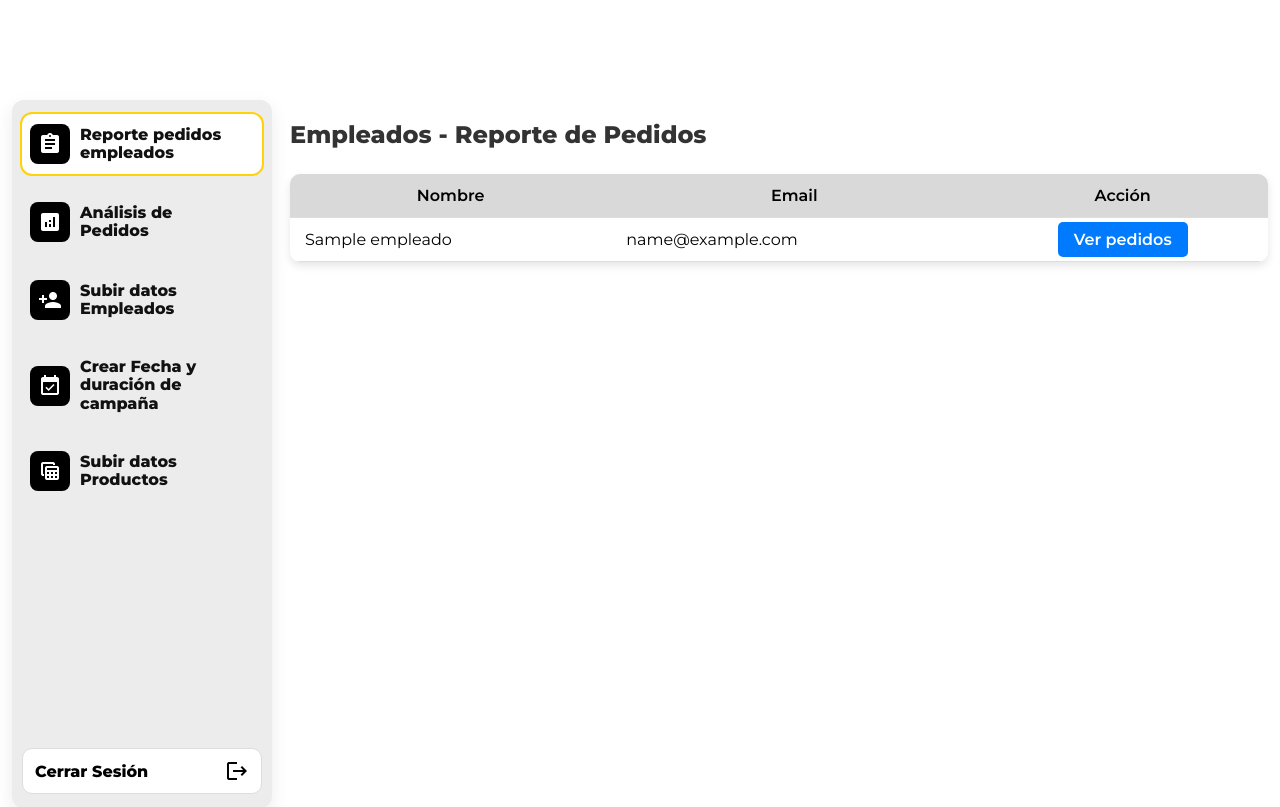
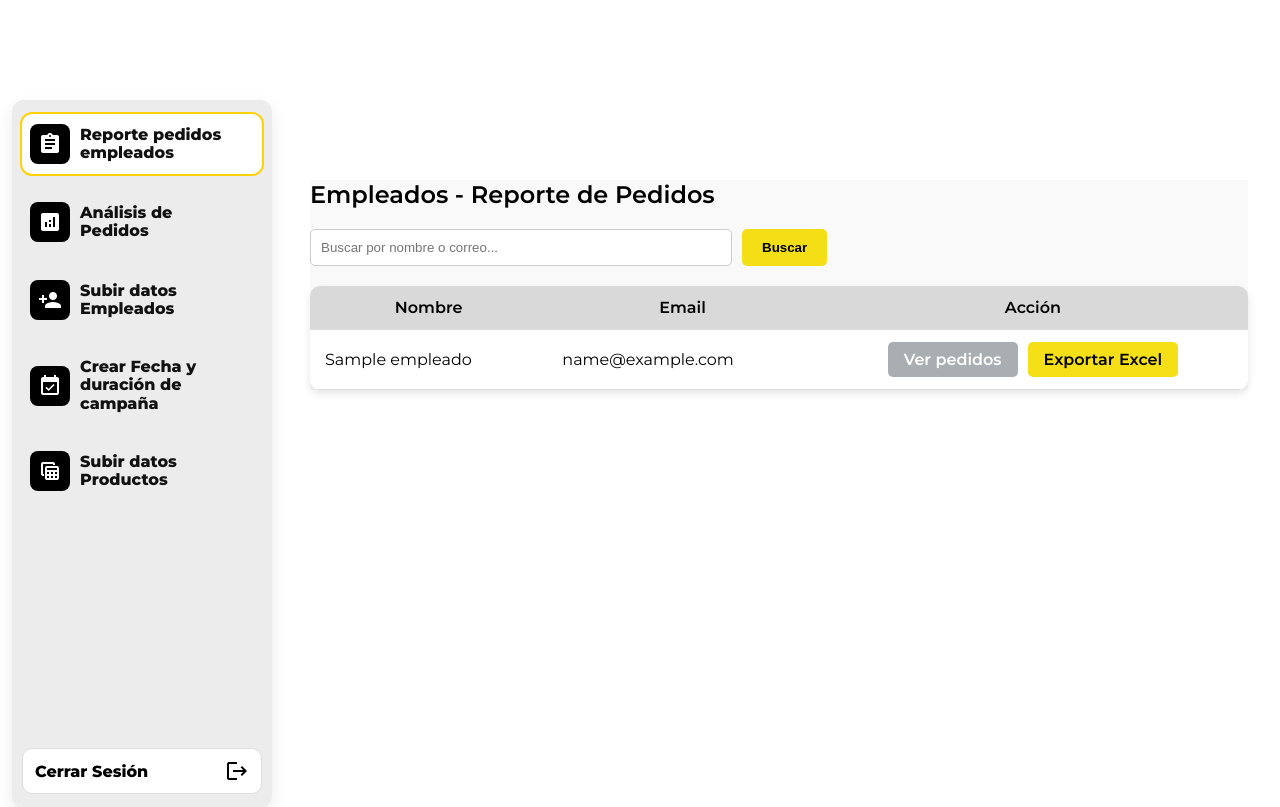
Before and after one commit to Marianavc02/Proyecto2, a Django app: page /administrador/empleados-reporte/ in a window 1280 px wide. Shown: the part 69-876 px from the top of the page. Run offline with Django 5.2, Linux system fonts and the light colour scheme; tables that the repository leaves empty hold one stand-in row (values such as "Sample post"); some libraries are stand-ins or nearby versions.

Commit message:
reporte de empleados y busqueda

```diff
--- a/administrador/templates/administrador/lista_empleados_reporte.html
+++ b/administrador/templates/administrador/lista_empleados_reporte.html
@@ -2,9 +2,32 @@
 {% block admin_title %}Reporte por Empleado{% endblock %}
 {% block admin_content %}
 
-<h2 style="margin-bottom: 25px; color: #333; font-weight: 700;">Empleados - Reporte de Pedidos</h2>
+<div style="margin: 20px; margin-top: 80px; background-color: #f9f9f9; font-family: 'Montserrat', sans-serif;">
 
-<!-- Tabla de reporte -->
+  <h2 style="margin-bottom: 20px; font-weight: 600;">Empleados - Reporte de Pedidos</h2>
+
+  <!-- 🔍 Barra de búsqueda -->
+  <form method="get" style="margin-bottom: 20px; display: flex; gap: 10px;">
+      <input
+          type="text"
+          name="q"
+          placeholder="Buscar por nombre o correo..."
+          value="{{ query }}"
+          style="flex: 1; max-width: 400px; padding: 10px; border: 1px solid #ccc; border-radius: 5px;"
+      />
+      <button type="submit"
+              style="padding: 10px 20px; background-color: #f4dc00e8; color: black; border: none; border-radius: 5px; font-weight: 600;">
+          Buscar
+      </button>
+      {% if query %}
+      <a href="{% url 'administrador:lista_empleados_reporte' %}"
+         style="padding: 10px 20px; background-color: #6c757d; color: white; border-radius: 5px; text-decoration: none; font-weight: 600;">
+          Limpiar
+      </a>
+      {% endif %}
+  </form>
+
+  <!-- Tabla de empleados -->
   <table style="width: 100%; border-collapse: collapse; background: white; border-radius: 10px; overflow: hidden; box-shadow: 0 4px 8px rgba(0,0,0,0.1);">
     <thead>
       <tr>
@@ -18,10 +41,14 @@
       <tr style="border-bottom: 1px solid #ddd;">
         <td style="padding: 12px 15px;">{{ empleado.preferred_name }}</td>
         <td style="padding: 12px 15px;">{{ empleado.sbd_email }}</td>
-      <td style="padding: 12px 15px; text-align: center;">
+        <td style="padding: 12px 15px; text-align: center; display: flex; justify-content: center; gap: 10px;">
           <a href="{% url 'administrador:reporte_pedidos_empleado' empleado.id %}"
-           style="padding: 8px 16px; background-color: #007BFF; color: white; border-radius: 5px; text-decoration: none; font-weight: 600;">
+             style="padding: 8px 16px; background-color: #a9aeb2ff; color: white; border-radius: 5px; text-decoration: none; font-weight: 600;">
             Ver pedidos
+          </a>
+          <a href="{% url 'administrador:exportar_reporte_empleado_excel' empleado.id %}"
+             style="padding: 8px 16px; background-color: #f4dc00e8; color: black; border-radius: 5px; text-decoration: none; font-weight: 600;">
+            Exportar Excel
           </a>
         </td>
       </tr>
@@ -32,5 +59,6 @@
       {% endfor %}
     </tbody>
   </table>
+</div>
 
 {% endblock %}
--- a/administrador/urls.py
+++ b/administrador/urls.py
@@ -11,5 +11,10 @@ urlpatterns = [
     path("reporte-pedidos/", views.reporte_pedidos, name="reporte_pedidos"),
     path("exportar_reporte_excel/", views.exportar_reporte_excel, name="exportar_reporte_excel"),
     path("empleados-reporte/", views.lista_empleados_reporte, name="lista_empleados_reporte"),
+    path(
+        "reporte-empleado/<int:empleado_id>/exportar/",
+        views.exportar_reporte_empleado_excel,
+        name="exportar_reporte_empleado_excel",
+    ),
     path("empleados/<int:empleado_id>/reporte/", views.reporte_pedidos_empleado, name="reporte_pedidos_empleado"),
 ]
--- a/administrador/views.py
+++ b/administrador/views.py
@@ -84,34 +84,40 @@ def reporte_pedidos(request):
 
 
 def exportar_reporte_excel(request):
-    # Creamos un nuevo libro Excel
+    # Obtener los productos con su conteo de pedidos
+    query = request.GET.get("q", "")
+    reporte = PedidoItem.objects.values("producto__sku", "producto__descripcion").annotate(
+        num_pedidos=Count("pedido", distinct=True)
+    )
+
+    # Filtrar si hay búsqueda
+    if query:
+        reporte = reporte.filter(Q(producto__sku__icontains=query) | Q(producto__descripcion__icontains=query))
+
+    reporte = reporte.order_by("-num_pedidos")
+
+    # Crear archivo Excel
     wb = openpyxl.Workbook()
     ws = wb.active
-    ws.title = "Pedidos"
+    ws.title = "Reporte de Productos"
 
     # Encabezados
-    ws.append(["ID Pedido", "Usuario", "Fecha", "Producto SKU", "Producto Descripción", "Cantidad"])
+    ws.append(["SKU", "Nombre del Producto", "Veces Pedido"])
 
-    # Traemos los datos de PedidoItem (con joins)
-    items = PedidoItem.objects.select_related("pedido", "producto").all()
-
-    for item in items:
+    # Agregar datos
+    for item in reporte:
         ws.append(
             [
-                item.pedido.id,
-                item.pedido.usuario.username if item.pedido.usuario else "Anónimo",
-                item.pedido.fecha.strftime("%Y-%m-%d %H:%M"),
-                item.producto.sku,
-                item.producto.descripcion,
-                item.cantidad,
+                item["producto__sku"],
+                item["producto__descripcion"],
+                item["num_pedidos"],
             ]
         )
 
-    # Respuesta HTTP con Excel
+    # Respuesta HTTP con el Excel
     response = HttpResponse(content_type="application/vnd.openxmlformats-officedocument.spreadsheetml.sheet")
-    response["Content-Disposition"] = 'attachment; filename="reporte_pedidos.xlsx"'
+    response["Content-Disposition"] = 'attachment; filename="reporte_productos.xlsx"'
     wb.save(response)
-
     return response
 
 
@@ -144,5 +150,53 @@ def reporte_pedidos_empleado(request, empleado_id):
 
 
 def lista_empleados_reporte(request):
+    query = request.GET.get("q", "")  # Capturamos el texto de búsqueda
+
+    # Filtramos por nombre o correo si hay búsqueda
     empleados = Empleado.objects.all()
-    return render(request, "administrador/lista_empleados_reporte.html", {"empleados": empleados})
+    if query:
+        empleados = empleados.filter(Q(preferred_name__icontains=query) | Q(sbd_email__icontains=query))
+
+    return render(
+        request,
+        "administrador/lista_empleados_reporte.html",
+        {"empleados": empleados, "query": query},
+    )
+
+
+def exportar_reporte_empleado_excel(request, empleado_id):
+    empleado = get_object_or_404(Empleado, id=empleado_id)
+
+    # Obtener los pedidos del empleado y sus productos
+    pedidos = Pedido.objects.filter(empleado=empleado).prefetch_related("items__producto")
+
+    # Crear libro de Excel
+    wb = openpyxl.Workbook()
+    ws = wb.active
+    ws.title = f"Pedidos de {empleado.preferred_name}"
+
+    # Encabezados
+    ws.append(["ID Pedido", "Fecha", "SKU Producto", "Descripción", "Cantidad", "Precio Unitario", "Subtotal"])
+
+    # Agregar filas
+    for pedido in pedidos:
+        for item in pedido.items.all():
+            subtotal = item.cantidad * item.producto.precio
+            ws.append(
+                [
+                    pedido.id,
+                    pedido.fecha.strftime("%Y-%m-%d %H:%M"),
+                    item.producto.sku,
+                    item.producto.descripcion,
+                    item.cantidad,
+                    item.producto.precio,
+                    subtotal,
+                ]
+            )
+
+    # Configurar la respuesta HTTP
+    response = HttpResponse(content_type="application/vnd.openxmlformats-officedocument.spreadsheetml.sheet")
+    filename = f"reporte_empleado_{empleado.preferred_name}.xlsx".replace(" ", "_")
+    response["Content-Disposition"] = f'attachment; filename="{filename}"'
+    wb.save(response)
+    return response
```
Also changed, not shown: administrador/templates/administrador/reporte_pedidos.html (+8 -6 lines). Lines whose indentation alone changed are shown as unchanged.
